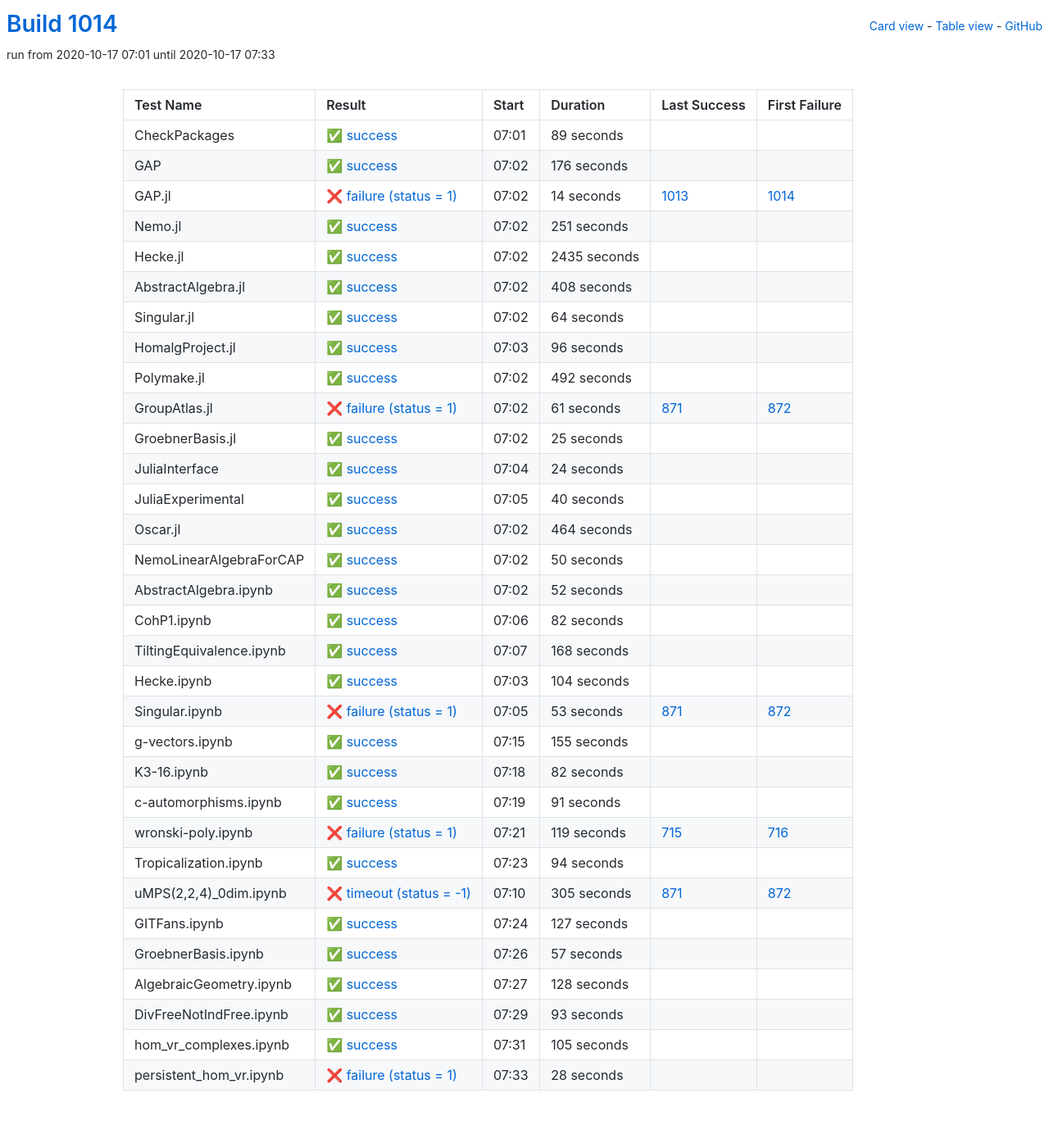
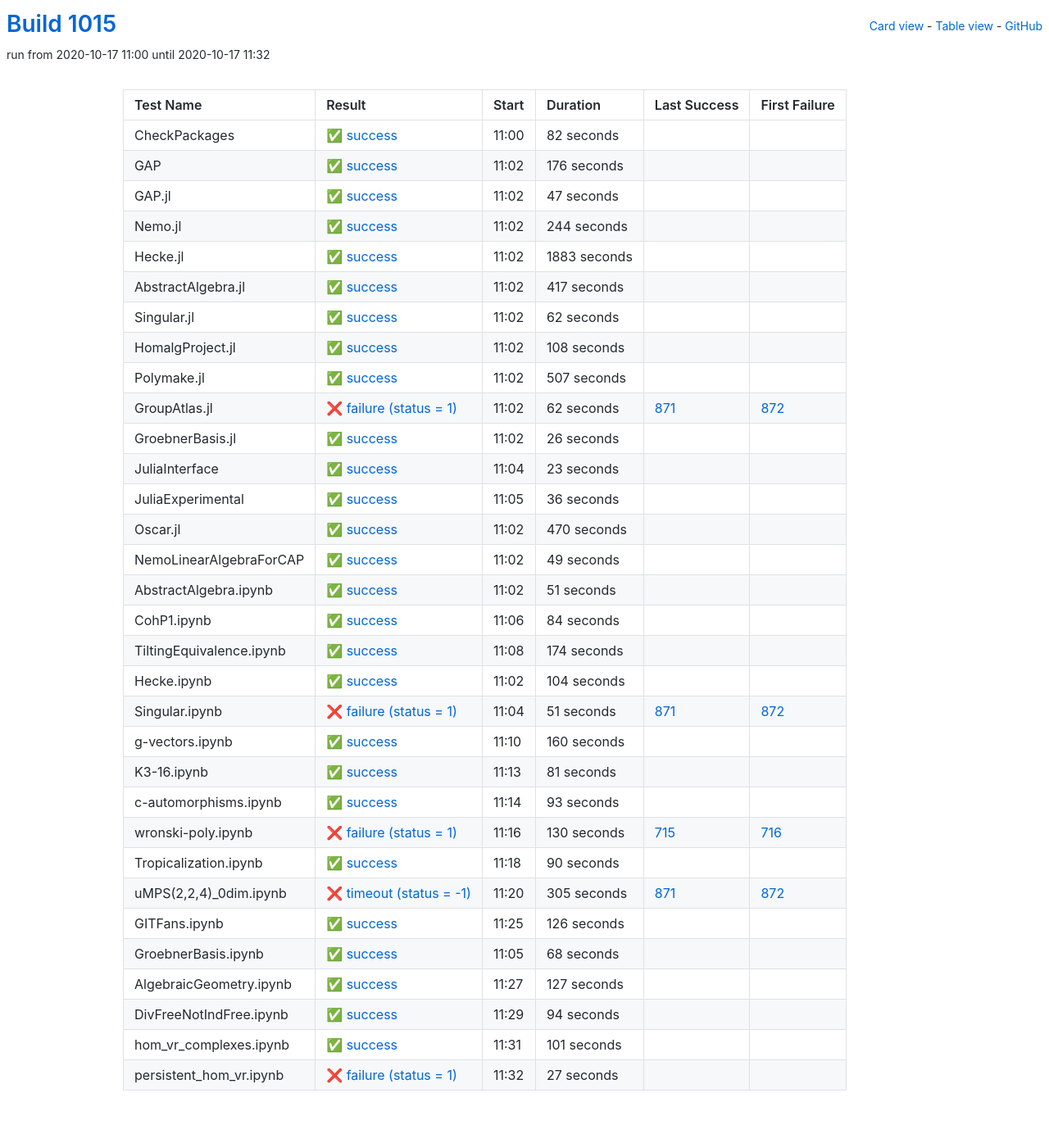
Before and after one commit to oscar-system/oscar-ci-status-stable, a Jekyll site: the page built from table.html, in a window 1280 px wide. Shown: the whole page at 82% size. Built offline with Jekyll 4.4.1, drawn with Linux system fonts in a browser that asks for light colours.

Commit message:
Build #1015

```diff
--- a/_data/ci.yml
+++ b/_data/ci.yml
@@ -1,6 +1,6 @@
 ---
-build: 1014
-build_url: https://oscarci.mathematik.uni-kl.de/job/oscar-stable/1014/
+build: 1015
+build_url: https://oscarci.mathematik.uni-kl.de/job/oscar-stable/1015/
 job: oscar-stable
 organization: oscar-system
 repo: oscar-ci-status-stable
@@ -8,20 +8,20 @@ repourl: https://github.com/oscar-system/oscar-ci-status-stable
 tests:
 - name: CheckPackages
   id: checkpackages
-  log: https://oscarci.mathematik.uni-kl.de/job/oscar-stable/1014/artifact/logs/build-1014/CheckPackages.log
-  start: 2020-10-17 07:01
+  log: https://oscarci.mathematik.uni-kl.de/job/oscar-stable/1015/artifact/logs/build-1015/CheckPackages.log
+  start: 2020-10-17 11:00
   success: true
   exitcode: 0
   status: success
-  duration: 89
+  duration: 82
   last_success: false
   last_success_url:
   first_failure: false
   first_failure_url:
 - name: GAP
   id: gap
-  log: https://oscarci.mathematik.uni-kl.de/job/oscar-stable/1014/artifact/logs/build-1014/GAP.log
-  start: 2020-10-17 07:02
+  log: https://oscarci.mathematik.uni-kl.de/job/oscar-stable/1015/artifact/logs/build-1015/GAP.log
+  start: 2020-10-17 11:02
   success: true
   exitcode: 0
   status: success
@@ -32,200 +32,200 @@ tests:
   first_failure_url:
 - name: GAP.jl
   id: gap-jl
-  log: https://oscarci.mathematik.uni-kl.de/job/oscar-stable/1014/artifact/logs/build-1014/GAP.jl.log
-  start: 2020-10-17 07:02
-  success: false
-  exitcode: 1
-  status: failure
-  duration: 14
-  last_success: 1013
-  last_success_url: https://oscarci.mathematik.uni-kl.de/job/oscar-stable/1013/
-  first_failure: 1014
-  first_failure_url: https://oscarci.mathematik.uni-kl.de/job/oscar-stable/1014/
-- name: Nemo.jl
-  id: nemo-jl
-  log: https://oscarci.mathematik.uni-kl.de/job/oscar-stable/1014/artifact/logs/build-1014/Nemo.jl.log
-  start: 2020-10-17 07:02
+  log: https://oscarci.mathematik.uni-kl.de/job/oscar-stable/1015/artifact/logs/build-1015/GAP.jl.log
+  start: 2020-10-17 11:02
   success: true
   exitcode: 0
   status: success
-  duration: 251
+  duration: 47
+  last_success: false
+  last_success_url:
+  first_failure: false
+  first_failure_url:
+- name: Nemo.jl
+  id: nemo-jl
+  log: https://oscarci.mathematik.uni-kl.de/job/oscar-stable/1015/artifact/logs/build-1015/Nemo.jl.log
+  start: 2020-10-17 11:02
+  success: true
+  exitcode: 0
+  status: success
+  duration: 244
   last_success: false
   last_success_url:
   first_failure: false
   first_failure_url:
 - name: Hecke.jl
   id: hecke-jl
-  log: https://oscarci.mathematik.uni-kl.de/job/oscar-stable/1014/artifact/logs/build-1014/Hecke.jl.log
-  start: 2020-10-17 07:02
+  log: https://oscarci.mathematik.uni-kl.de/job/oscar-stable/1015/artifact/logs/build-1015/Hecke.jl.log
+  start: 2020-10-17 11:02
   success: true
   exitcode: 0
   status: success
-  duration: 2435
+  duration: 1883
   last_success: false
   last_success_url:
   first_failure: false
   first_failure_url:
 - name: AbstractAlgebra.jl
   id: abstractalgebra-jl
-  log: https://oscarci.mathematik.uni-kl.de/job/oscar-stable/1014/artifact/logs/build-1014/AbstractAlgebra.jl.log
-  start: 2020-10-17 07:02
+  log: https://oscarci.mathematik.uni-kl.de/job/oscar-stable/1015/artifact/logs/build-1015/AbstractAlgebra.jl.log
+  start: 2020-10-17 11:02
   success: true
   exitcode: 0
   status: success
-  duration: 408
+  duration: 417
   last_success: false
   last_success_url:
   first_failure: false
   first_failure_url:
 - name: Singular.jl
   id: singular-jl
-  log: https://oscarci.mathematik.uni-kl.de/job/oscar-stable/1014/artifact/logs/build-1014/Singular.jl.log
-  start: 2020-10-17 07:02
+  log: https://oscarci.mathematik.uni-kl.de/job/oscar-stable/1015/artifact/logs/build-1015/Singular.jl.log
+  start: 2020-10-17 11:02
   success: true
   exitcode: 0
   status: success
-  duration: 64
+  duration: 62
   last_success: false
   last_success_url:
   first_failure: false
   first_failure_url:
 - name: HomalgProject.jl
   id: homalgproject-jl
-  log: https://oscarci.mathematik.uni-kl.de/job/oscar-stable/1014/artifact/logs/build-1014/HomalgProject.jl.log
-  start: 2020-10-17 07:03
+  log: https://oscarci.mathematik.uni-kl.de/job/oscar-stable/1015/artifact/logs/build-1015/HomalgProject.jl.log
+  start: 2020-10-17 11:02
   success: true
   exitcode: 0
   status: success
-  duration: 96
+  duration: 108
   last_success: false
   last_success_url:
   first_failure: false
   first_failure_url:
 - name: Polymake.jl
   id: polymake-jl
-  log: https://oscarci.mathematik.uni-kl.de/job/oscar-stable/1014/artifact/logs/build-1014/Polymake.jl.log
-  start: 2020-10-17 07:02
+  log: https://oscarci.mathematik.uni-kl.de/job/oscar-stable/1015/artifact/logs/build-1015/Polymake.jl.log
+  start: 2020-10-17 11:02
   success: true
   exitcode: 0
   status: success
-  duration: 492
+  duration: 507
   last_success: false
   last_success_url:
   first_failure: false
   first_failure_url:
 - name: GroupAtlas.jl
   id: groupatlas-jl
-  log: https://oscarci.mathematik.uni-kl.de/job/oscar-stable/1014/artifact/logs/build-1014/GroupAtlas.jl.log
-  start: 2020-10-17 07:02
+  log: https://oscarci.mathematik.uni-kl.de/job/oscar-stable/1015/artifact/logs/build-1015/GroupAtlas.jl.log
+  start: 2020-10-17 11:02
   success: false
   exitcode: 1
   status: failure
-  duration: 61
+  duration: 62
   last_success: 871
   last_success_url: https://oscarci.mathematik.uni-kl.de/job/oscar-stable/871/
   first_failure: 872
   first_failure_url: https://oscarci.mathematik.uni-kl.de/job/oscar-stable/872/
 - name: GroebnerBasis.jl
   id: groebnerbasis-jl
-  log: https://oscarci.mathematik.uni-kl.de/job/oscar-stable/1014/artifact/logs/build-1014/GroebnerBasis.jl.log
-  start: 2020-10-17 07:02
+  log: https://oscarci.mathematik.uni-kl.de/job/oscar-stable/1015/artifact/logs/build-1015/GroebnerBasis.jl.log
+  start: 2020-10-17 11:02
   success: true
   exitcode: 0
   status: success
-  duration: 25
+  duration: 26
   last_success: false
   last_success_url:
   first_failure: false
   first_failure_url:
 - name: JuliaInterface
   id: juliainterface
-  log: https://oscarci.mathematik.uni-kl.de/job/oscar-stable/1014/artifact/logs/build-1014/JuliaInterface.log
-  start: 2020-10-17 07:04
+  log: https://oscarci.mathematik.uni-kl.de/job/oscar-stable/1015/artifact/logs/build-1015/JuliaInterface.log
+  start: 2020-10-17 11:04
   success: true
   exitcode: 0
   status: success
-  duration: 24
+  duration: 23
   last_success: false
   last_success_url:
   first_failure: false
   first_failure_url:
 - name: JuliaExperimental
   id: juliaexperimental
-  log: https://oscarci.mathematik.uni-kl.de/job/oscar-stable/1014/artifact/logs/build-1014/JuliaExperimental.log
-  start: 2020-10-17 07:05
+  log: https://oscarci.mathematik.uni-kl.de/job/oscar-stable/1015/artifact/logs/build-1015/JuliaExperimental.log
+  start: 2020-10-17 11:05
   success: true
   exitcode: 0
   status: success
-  duration: 40
+  duration: 36
   last_success: false
   last_success_url:
   first_failure: false
   first_failure_url:
 - name: Oscar.jl
   id: oscar-jl
-  log: https://oscarci.mathematik.uni-kl.de/job/oscar-stable/1014/artifact/logs/build-1014/Oscar.jl.log
-  start: 2020-10-17 07:02
+  log: https://oscarci.mathematik.uni-kl.de/job/oscar-stable/1015/artifact/logs/build-1015/Oscar.jl.log
+  start: 2020-10-17 11:02
   success: true
   exitcode: 0
   status: success
-  duration: 464
+  duration: 470
   last_success: false
   last_success_url:
   first_failure: false
   first_failure_url:
 - name: NemoLinearAlgebraForCAP
   id: nemolinearalgebraforcap
-  log: https://oscarci.mathematik.uni-kl.de/job/oscar-stable/1014/artifact/logs/build-1014/NemoLinearAlgebraForCAP.log
-  start: 2020-10-17 07:02
+  log: https://oscarci.mathematik.uni-kl.de/job/oscar-stable/1015/artifact/logs/build-1015/NemoLinearAlgebraForCAP.log
+  start: 2020-10-17 11:02
   success: true
   exitcode: 0
   status: success
-  duration: 50
+  duration: 49
   last_success: false
   last_success_url:
   first_failure: false
   first_failure_url:
 - name: AbstractAlgebra.ipynb
   id: abstractalgebra-ipynb
-  log: https://oscarci.mathematik.uni-kl.de/job/oscar-stable/1014/artifact/logs/build-1014/AbstractAlgebra.ipynb.log
-  start: 2020-10-17 07:02
+  log: https://oscarci.mathematik.uni-kl.de/job/oscar-stable/1015/artifact/logs/build-1015/AbstractAlgebra.ipynb.log
+  start: 2020-10-17 11:02
   success: true
   exitcode: 0
   status: success
-  duration: 52
+  duration: 51
   last_success: false
   last_success_url:
   first_failure: false
   first_failure_url:
 - name: CohP1.ipynb
   id: cohp1-ipynb
-  log: https://oscarci.mathematik.uni-kl.de/job/oscar-stable/1014/artifact/logs/build-1014/CohP1.ipynb.log
-  start: 2020-10-17 07:06
+  log: https://oscarci.mathematik.uni-kl.de/job/oscar-stable/1015/artifact/logs/build-1015/CohP1.ipynb.log
+  start: 2020-10-17 11:06
   success: true
   exitcode: 0
   status: success
-  duration: 82
+  duration: 84
   last_success: false
   last_success_url:
   first_failure: false
   first_failure_url:
 - name: TiltingEquivalence.ipynb
   id: tiltingequivalence-ipynb
-  log: https://oscarci.mathematik.uni-kl.de/job/oscar-stable/1014/artifact/logs/build-1014/TiltingEquivalence.ipynb.log
-  start: 2020-10-17 07:07
+  log: https://oscarci.mathematik.uni-kl.de/job/oscar-stable/1015/artifact/logs/build-1015/TiltingEquivalence.ipynb.log
+  start: 2020-10-17 11:08
   success: true
   exitcode: 0
   status: success
-  duration: 168
+  duration: 174
   last_success: false
   last_success_url:
   first_failure: false
   first_failure_url:
 - name: Hecke.ipynb
   id: hecke-ipynb
-  log: https://oscarci.mathematik.uni-kl.de/job/oscar-stable/1014/artifact/logs/build-1014/Hecke.ipynb.log
-  start: 2020-10-17 07:03
+  log: https://oscarci.mathematik.uni-kl.de/job/oscar-stable/1015/artifact/logs/build-1015/Hecke.ipynb.log
+  start: 2020-10-17 11:02
   success: true
   exitcode: 0
   status: success
@@ -236,80 +236,80 @@ tests:
   first_failure_url:
 - name: Singular.ipynb
   id: singular-ipynb
-  log: https://oscarci.mathematik.uni-kl.de/job/oscar-stable/1014/artifact/logs/build-1014/Singular.ipynb.log
-  start: 2020-10-17 07:05
+  log: https://oscarci.mathematik.uni-kl.de/job/oscar-stable/1015/artifact/logs/build-1015/Singular.ipynb.log
+  start: 2020-10-17 11:04
   success: false
   exitcode: 1
   status: failure
-  duration: 53
+  duration: 51
   last_success: 871
   last_success_url: https://oscarci.mathematik.uni-kl.de/job/oscar-stable/871/
   first_failure: 872
   first_failure_url: https://oscarci.mathematik.uni-kl.de/job/oscar-stable/872/
 - name: g-vectors.ipynb
   id: g-vectors-ipynb
-  log: https://oscarci.mathematik.uni-kl.de/job/oscar-stable/1014/artifact/logs/build-1014/g-vectors.ipynb.log
-  start: 2020-10-17 07:15
+  log: https://oscarci.mathematik.uni-kl.de/job/oscar-stable/1015/artifact/logs/build-1015/g-vectors.ipynb.log
+  start: 2020-10-17 11:10
   success: true
   exitcode: 0
   status: success
-  duration: 155
+  duration: 160
   last_success: false
   last_success_url:
   first_failure: false
   first_failure_url:
 - name: K3-16.ipynb
   id: k3-16-ipynb
-  log: https://oscarci.mathematik.uni-kl.de/job/oscar-stable/1014/artifact/logs/build-1014/K3-16.ipynb.log
-  start: 2020-10-17 07:18
+  log: https://oscarci.mathematik.uni-kl.de/job/oscar-stable/1015/artifact/logs/build-1015/K3-16.ipynb.log
+  start: 2020-10-17 11:13
   success: true
   exitcode: 0
   status: success
-  duration: 82
+  duration: 81
   last_success: false
   last_success_url:
   first_failure: false
   first_failure_url:
 - name: c-automorphisms.ipynb
   id: c-automorphisms-ipynb
-  log: https://oscarci.mathematik.uni-kl.de/job/oscar-stable/1014/artifact/logs/build-1014/c-automorphisms.ipynb.log
-  start: 2020-10-17 07:19
+  log: https://oscarci.mathematik.uni-kl.de/job/oscar-stable/1015/artifact/logs/build-1015/c-automorphisms.ipynb.log
+  start: 2020-10-17 11:14
   success: true
   exitcode: 0
   status: success
-  duration: 91
+  duration: 93
   last_success: false
   last_success_url:
   first_failure: false
   first_failure_url:
 - name: wronski-poly.ipynb
   id: wronski-poly-ipynb
-  log: https://oscarci.mathematik.uni-kl.de/job/oscar-stable/1014/artifact/logs/build-1014/wronski-poly.ipynb.log
-  start: 2020-10-17 07:21
+  log: https://oscarci.mathematik.uni-kl.de/job/oscar-stable/1015/artifact/logs/build-1015/wronski-poly.ipynb.log
+  start: 2020-10-17 11:16
   success: false
   exitcode: 1
   status: failure
-  duration: 119
+  duration: 130
   last_success: 715
   last_success_url: https://oscarci.mathematik.uni-kl.de/job/oscar-stable/715/
   first_failure: 716
   first_failure_url: https://oscarci.mathematik.uni-kl.de/job/oscar-stable/716/
 - name: Tropicalization.ipynb
   id: tropicalization-ipynb
-  log: https://oscarci.mathematik.uni-kl.de/job/oscar-stable/1014/artifact/logs/build-1014/Tropicalization.ipynb.log
-  start: 2020-10-17 07:23
+  log: https://oscarci.mathematik.uni-kl.de/job/oscar-stable/1015/artifact/logs/build-1015/Tropicalization.ipynb.log
+  start: 2020-10-17 11:18
   success: true
   exitcode: 0
   status: success
-  duration: 94
+  duration: 90
   last_success: false
   last_success_url:
   first_failure: false
   first_failure_url:
 - name: uMPS(2,2,4)_0dim.ipynb
   id: umps-2-2-4-0dim-ipynb
-  log: https://oscarci.mathematik.uni-kl.de/job/oscar-stable/1014/artifact/logs/build-1014/uMPS-2-2-4-_0dim.ipynb.log
-  start: 2020-10-17 07:10
+  log: https://oscarci.mathematik.uni-kl.de/job/oscar-stable/1015/artifact/logs/build-1015/uMPS-2-2-4-_0dim.ipynb.log
+  start: 2020-10-17 11:20
   success: false
   exitcode: -1
   status: timeout
@@ -320,8 +320,32 @@ tests:
   first_failure_url: https://oscarci.mathematik.uni-kl.de/job/oscar-stable/872/
 - name: GITFans.ipynb
   id: gitfans-ipynb
-  log: https://oscarci.mathematik.uni-kl.de/job/oscar-stable/1014/artifact/logs/build-1014/GITFans.ipynb.log
-  start: 2020-10-17 07:24
+  log: https://oscarci.mathematik.uni-kl.de/job/oscar-stable/1015/artifact/logs/build-1015/GITFans.ipynb.log
+  start: 2020-10-17 11:25
+  success: true
+  exitcode: 0
+  status: success
+  duration: 126
+  last_success: false
+  last_success_url:
+  first_failure: false
+  first_failure_url:
+- name: GroebnerBasis.ipynb
+  id: groebnerbasis-ipynb
+  log: https://oscarci.mathematik.uni-kl.de/job/oscar-stable/1015/artifact/logs/build-1015/GroebnerBasis.ipynb.log
+  start: 2020-10-17 11:05
+  success: true
+  exitcode: 0
+  status: success
+  duration: 68
+  last_success: false
+  last_success_url:
+  first_failure: false
+  first_failure_url:
+- name: AlgebraicGeometry.ipynb
+  id: algebraicgeometry-ipynb
+  log: https://oscarci.mathematik.uni-kl.de/job/oscar-stable/1015/artifact/logs/build-1015/AlgebraicGeometry.ipynb.log
+  start: 2020-10-17 11:27
   success: true
   exitcode: 0
   status: success
@@ -330,62 +354,38 @@ tests:
   last_success_url:
   first_failure: false
   first_failure_url:
-- name: GroebnerBasis.ipynb
-  id: groebnerbasis-ipynb
-  log: https://oscarci.mathematik.uni-kl.de/job/oscar-stable/1014/artifact/logs/build-1014/GroebnerBasis.ipynb.log
-  start: 2020-10-17 07:26
+- name: DivFreeNotIndFree.ipynb
+  id: divfreenotindfree-ipynb
+  log: https://oscarci.mathematik.uni-kl.de/job/oscar-stable/1015/artifact/logs/build-1015/DivFreeNotIndFree.ipynb.log
+  start: 2020-10-17 11:29
   success: true
   exitcode: 0
   status: success
-  duration: 57
-  last_success: false
-  last_success_url:
-  first_failure: false
-  first_failure_url:
-- name: AlgebraicGeometry.ipynb
-  id: algebraicgeometry-ipynb
-  log: https://oscarci.mathematik.uni-kl.de/job/oscar-stable/1014/artifact/logs/build-1014/AlgebraicGeometry.ipynb.log
-  start: 2020-10-17 07:27
-  success: true
-  exitcode: 0
-  status: success
-  duration: 128
-  last_success: false
-  last_success_url:
-  first_failure: false
-  first_failure_url:
-- name: DivFreeNotIndFree.ipynb
-  id: divfreenotindfree-ipynb
-  log: https://oscarci.mathematik.uni-kl.de/job/oscar-stable/1014/artifact/logs/build-1014/DivFreeNotIndFree.ipynb.log
-  start: 2020-10-17 07:29
-  success: true
-  exitcode: 0
-  status: success
-  duration: 93
+  duration: 94
   last_success: false
   last_success_url:
   first_failure: false
   first_failure_url:
 - name: hom_vr_complexes.ipynb
   id: hom-vr-complexes-ipynb
-  log: https://oscarci.mathematik.uni-kl.de/job/oscar-stable/1014/artifact/logs/build-1014/hom_vr_complexes.ipynb.log
-  start: 2020-10-17 07:31
+  log: https://oscarci.mathematik.uni-kl.de/job/oscar-stable/1015/artifact/logs/build-1015/hom_vr_complexes.ipynb.log
+  start: 2020-10-17 11:31
   success: true
   exitcode: 0
   status: success
-  duration: 105
+  duration: 101
   last_success: false
   last_success_url:
   first_failure: false
   first_failure_url:
 - name: persistent_hom_vr.ipynb
   id: persistent-hom-vr-ipynb
-  log: https://oscarci.mathematik.uni-kl.de/job/oscar-stable/1014/artifact/logs/build-1014/persistent_hom_vr.ipynb.log
-  start: 2020-10-17 07:33
+  log: https://oscarci.mathematik.uni-kl.de/job/oscar-stable/1015/artifact/logs/build-1015/persistent_hom_vr.ipynb.log
+  start: 2020-10-17 11:32
   success: false
   exitcode: 1
   status: failure
-  duration: 28
+  duration: 27
   last_success: false
   last_success_url:
   first_failure: false
```
Also changed, not shown: README.md.
